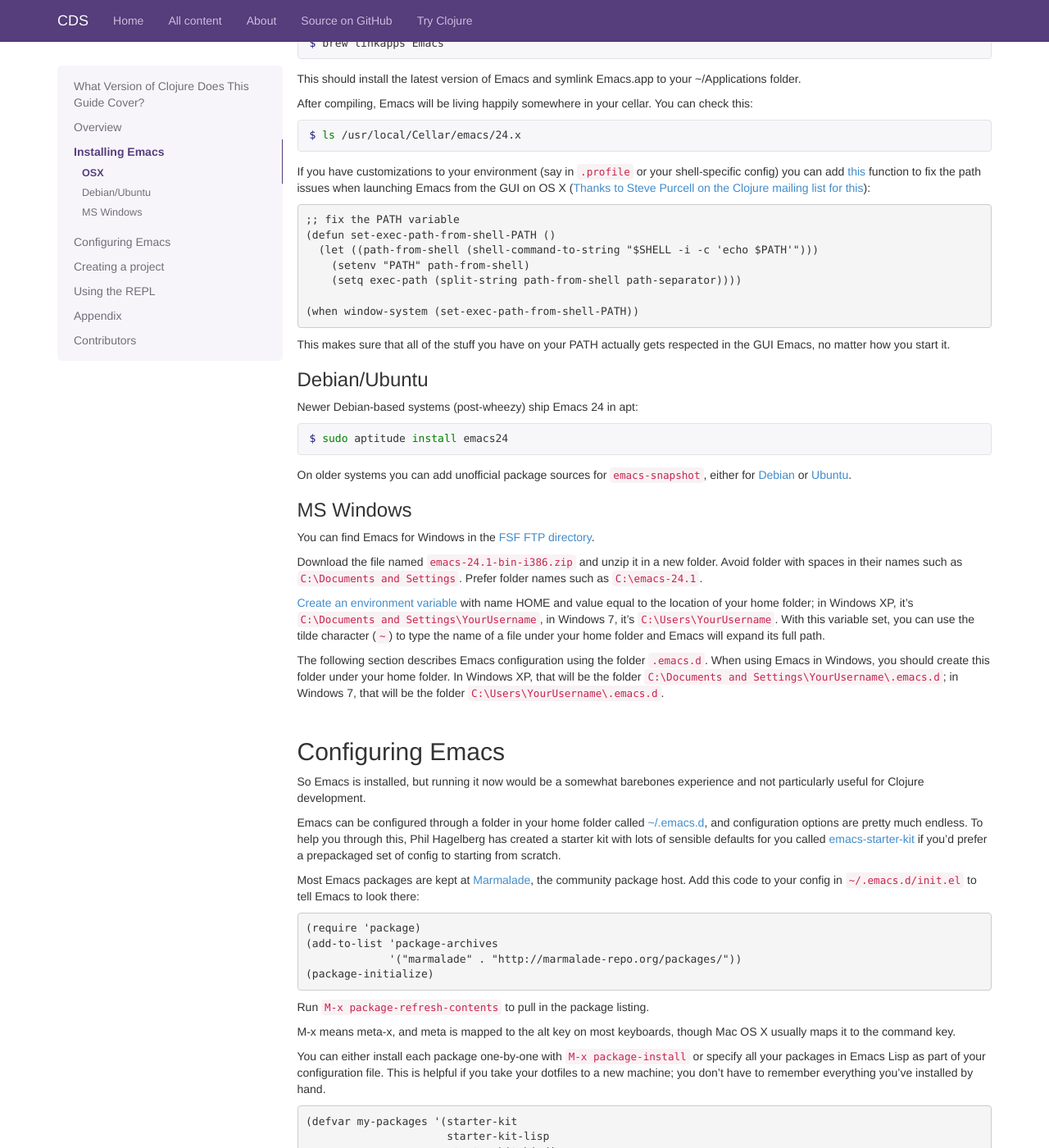
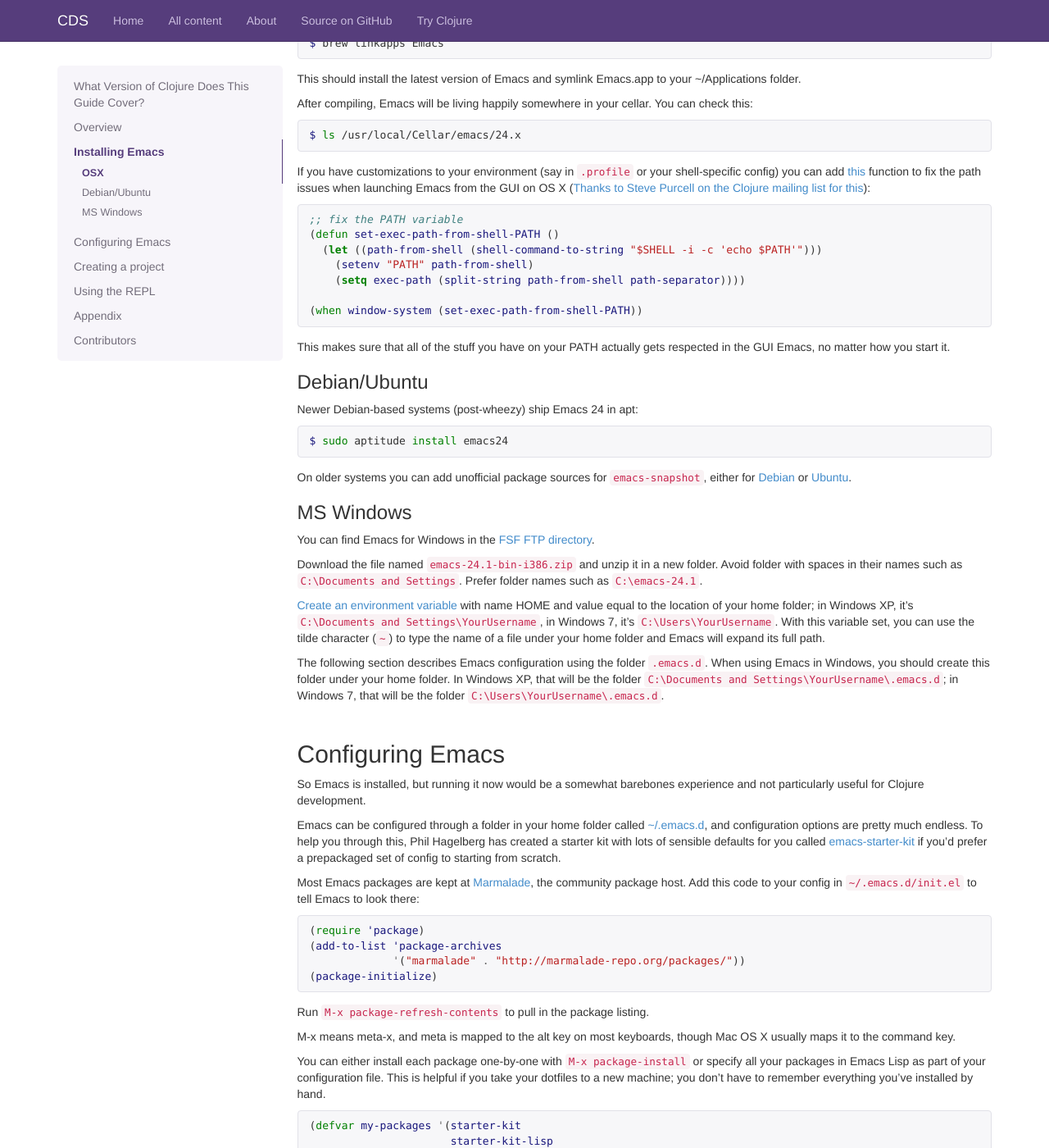
Before and after one commit to clojuredocs/guides, a Jekyll site: the page built from articles/tutorials/emacs.md, in a window 1280 px wide and 1400 px high, scrolled down 665 px. Shown: the whole window at 82% size. Built offline with Jekyll 4.4.1, drawn with Linux system fonts in a browser that asks for light colours; some web fonts are replaced; some of the changed text lies outside the part shown.

Commit message:
Replace el to cl, because pygments does not support el

````diff
--- a/articles/tutorials/emacs.md
+++ b/articles/tutorials/emacs.md
@@ -58,7 +58,7 @@ your shell-specific config) you can add [this](https://gist.github.com/3887459)
 issues when launching Emacs from the GUI on OS X
 ([Thanks to Steve Purcell on the Clojure mailing list for this](http://www.mail-archive.com/clojure@googlegroups.com/msg36929.html)):
 
-```el
+```cl
 ;; fix the PATH variable
 (defun set-exec-path-from-shell-PATH ()
   (let ((path-from-shell (shell-command-to-string "$SHELL -i -c 'echo $PATH'")))
@@ -123,7 +123,7 @@ Most Emacs packages are kept at [Marmalade](http://marmalade-repo.org),
 the community package host. Add this code to your config in
 `~/.emacs.d/init.el` to tell Emacs to look there:
 
-```el
+```cl
 (require 'package)
 (add-to-list 'package-archives
              '("marmalade" . "http://marmalade-repo.org/packages/"))
@@ -141,7 +141,7 @@ your configuration file. This is helpful if you take your dotfiles to
 a new machine; you don't have to remember everything you've installed
 by hand.
 
-```el
+```cl
 (defvar my-packages '(starter-kit
                       starter-kit-lisp
                       starter-kit-bindings
````
